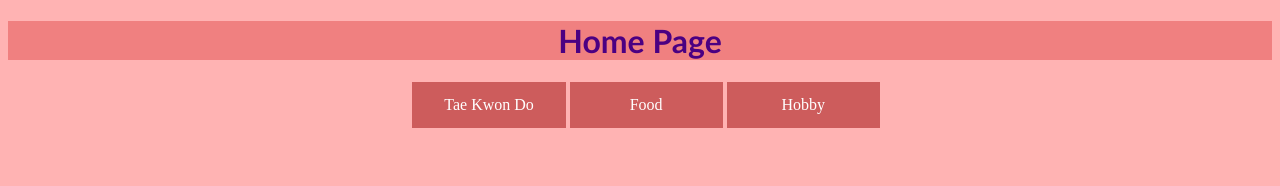
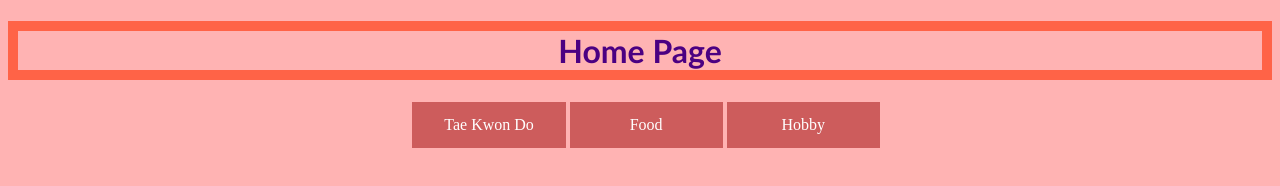
Before and after one commit to jdmar3-comp426/a01-Phillypak, a website: page index.html in a window 1280 px wide. Drawn offline with Linux system fonts and the light colour scheme.

Commit message:
added border and styling

```diff
--- a/styles.css
+++ b/styles.css
@@ -5,7 +5,9 @@ h1 {
     text-align: center;
     color: red;
     font-family:'Gill Sans', 'Gill Sans MT', Calibri, 'Trebuchet MS', sans-serif;
-    background-color:lightcoral;
+    border:tomato;
+    border-style: solid;
+    border-width: 10px;
 }
 
 p {
```
